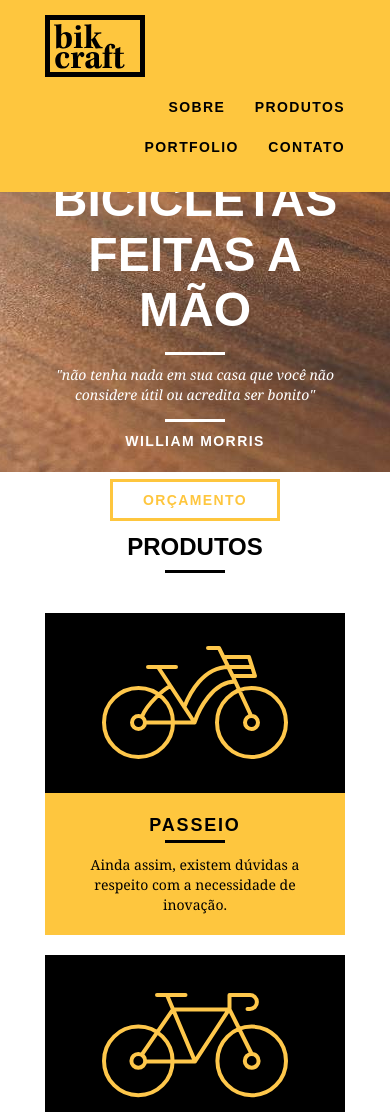
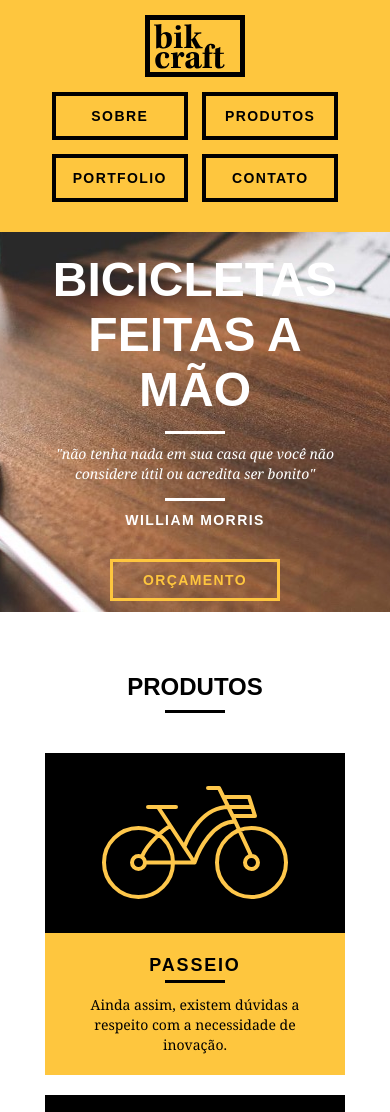
Before and after one commit to ViniVelasco/bikcraft, a plain HTML site: page index.html in a window 390 px wide. Shown: the top 1112 px of the page. Drawn offline with Linux system fonts and the light colour scheme.

Commit message:
Responsive on header

```diff
--- /dev/null
+++ b/css/responsivo.css
@@ -0,0 +1,45 @@
+/* Estilo para tablets */
+@media only screen and (min-width: 788px) and (max-width: 979px) {
+
+}
+
+/* Estilo para smartphones */
+@media only screen and (max-width: 787px) {
+
+  /* Header */
+  .header {
+    position: relative;
+    padding-bottom: 0px;
+  }
+
+  .header img {
+    margin: 0 auto 10px auto;
+  }
+
+  .header_menu {
+    text-align: center;
+  }
+
+  .header_menu ul li {
+    margin: 5px;
+  }
+
+  .header_menu ul li a {
+    border: 4px solid #000;
+    width: 136px;
+    display: block;
+    float: left;
+  }
+
+  .header_menu ul li a:hover {
+    border-color: #fff;
+  }
+
+  /* Introdução */
+  .introducao {
+    margin-top: 0px;
+    padding-top: 20px;
+    background: url("../img/bg-mobile.jpg") no-repeat center;
+    background-size: cover;
+  }
+}
--- a/index.html
+++ b/index.html
@@ -7,6 +7,7 @@
     <link rel="stylesheet" href="css/reset.css" />
     <link rel="stylesheet" href="css/grid.css" />
     <link rel="stylesheet" href="css/style.css" />
+    <link rel="stylesheet" href="css/responsivo.css" />
   </head>
   <body>
     <header class="header">
```
Also changed, not shown: contato.html (+1 -0 lines), css/grid.css (+6 -7 lines), portfolio.html (+1 -0 lines), produtos.html (+1 -0 lines), sobre.html (+1 -0 lines).
